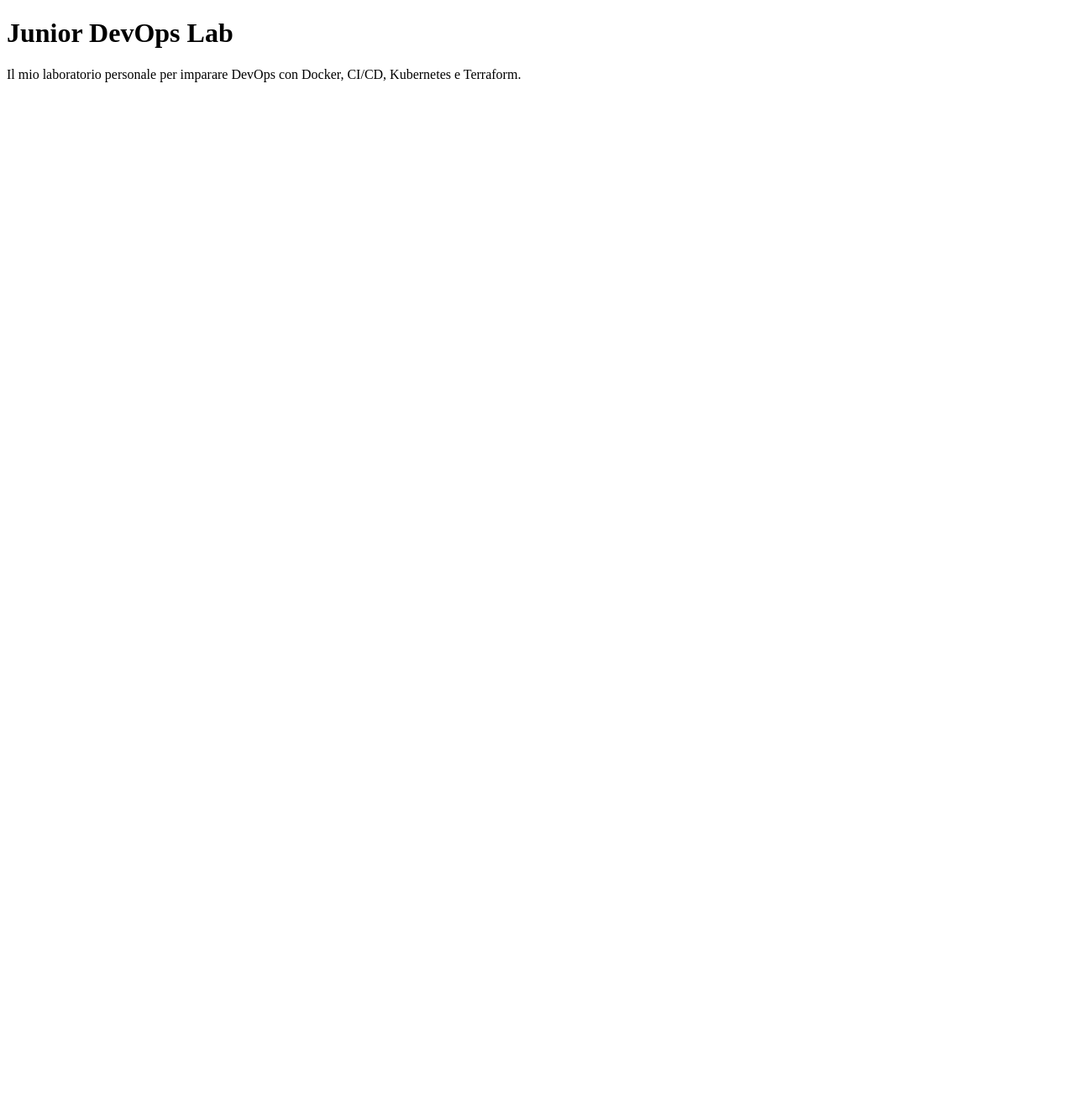
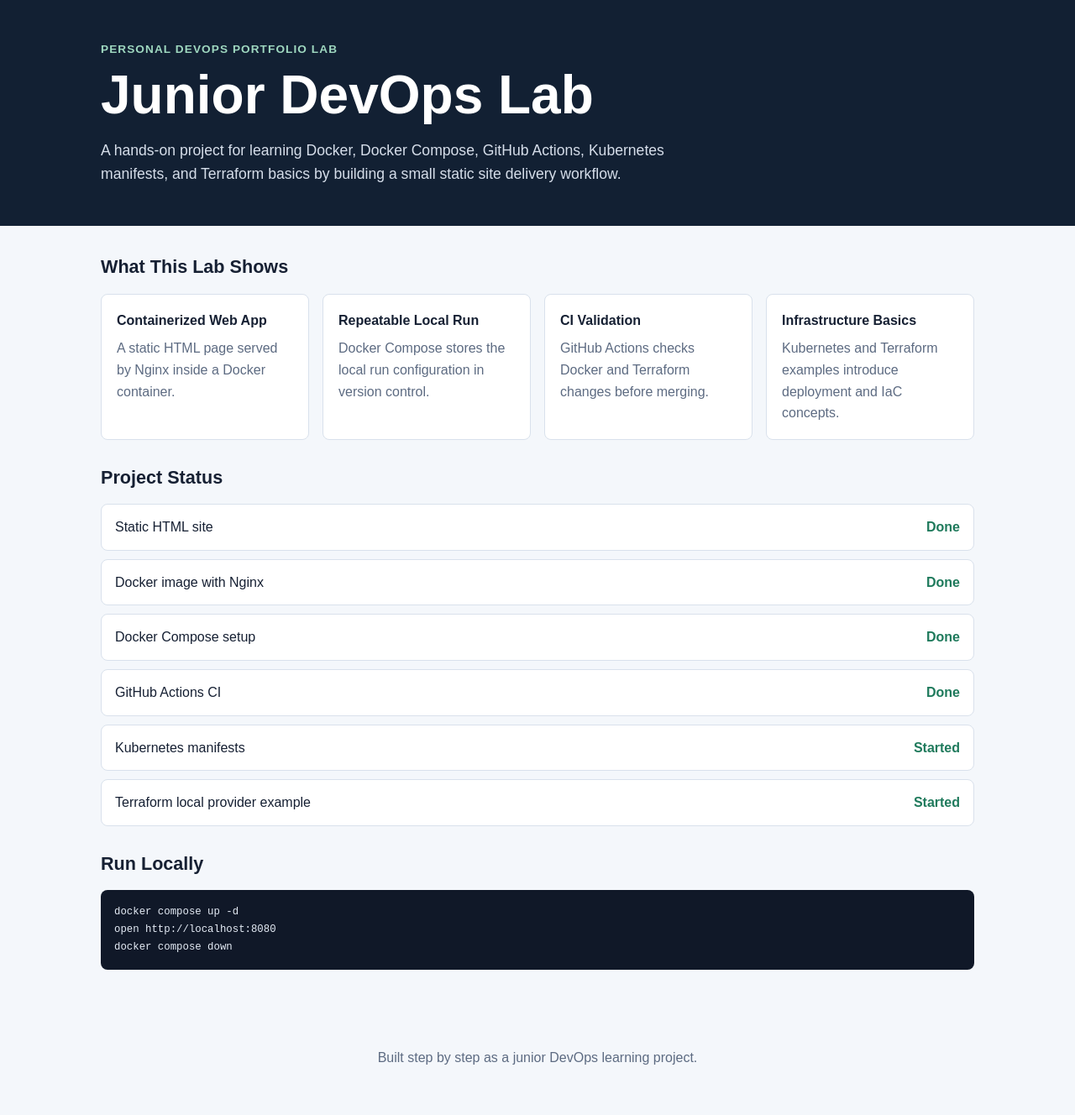
Before and after one commit to wizzarella/junior-devops-lab, a plain HTML site: page app/index.html in a window 1280 px wide. Shown: the whole page at 84% size. Before the commit the page ends 800 px from the top, so only its background shows below. Drawn offline with Linux system fonts and the light colour scheme.

Commit message:
Improve lab landing page

```diff
--- a/app/index.html
+++ b/app/index.html
@@ -1,12 +1,214 @@
 <!DOCTYPE html>
-<html lang="it">
+<html lang="en">
 <head>
   <meta charset="UTF-8">
   <meta name="viewport" content="width=device-width, initial-scale=1.0">
   <title>Junior DevOps Lab</title>
+  <style>
+    :root {
+      color-scheme: light;
+      --bg: #f4f7fb;
+      --surface: #ffffff;
+      --text: #162033;
+      --muted: #5d6b82;
+      --border: #d9e1ec;
+      --accent: #1f7a5c;
+      --accent-soft: #e7f4ef;
+      --code-bg: #101828;
+    }
+
+    * {
+      box-sizing: border-box;
+    }
+
+    body {
+      margin: 0;
+      font-family: Arial, Helvetica, sans-serif;
+      background: var(--bg);
+      color: var(--text);
+      line-height: 1.6;
+    }
+
+    header {
+      background: #122033;
+      color: #ffffff;
+      padding: 48px 20px;
+    }
+
+    .container {
+      width: min(1040px, calc(100% - 40px));
+      margin: 0 auto;
+    }
+
+    .eyebrow {
+      color: #9fd8c0;
+      font-size: 0.85rem;
+      font-weight: 700;
+      letter-spacing: 0.08em;
+      text-transform: uppercase;
+      margin: 0 0 10px;
+    }
+
+    h1 {
+      margin: 0;
+      font-size: clamp(2rem, 5vw, 4rem);
+      line-height: 1.05;
+    }
+
+    .intro {
+      max-width: 720px;
+      margin: 18px 0 0;
+      color: #d6deea;
+      font-size: 1.1rem;
+    }
+
+    main {
+      padding: 32px 0 48px;
+    }
+
+    section {
+      margin-bottom: 28px;
+    }
+
+    h2 {
+      font-size: 1.35rem;
+      margin: 0 0 14px;
+    }
+
+    .grid {
+      display: grid;
+      grid-template-columns: repeat(auto-fit, minmax(220px, 1fr));
+      gap: 16px;
+    }
+
+    .card {
+      background: var(--surface);
+      border: 1px solid var(--border);
+      border-radius: 8px;
+      padding: 18px;
+    }
+
+    .card h3 {
+      margin: 0 0 8px;
+      font-size: 1rem;
+    }
+
+    .card p {
+      margin: 0;
+      color: var(--muted);
+    }
+
+    .status-list {
+      display: grid;
+      gap: 10px;
+      padding: 0;
+      margin: 0;
+      list-style: none;
+    }
+
+    .status-list li {
+      display: flex;
+      justify-content: space-between;
+      gap: 16px;
+      background: var(--surface);
+      border: 1px solid var(--border);
+      border-radius: 8px;
+      padding: 14px 16px;
+    }
+
+    .done {
+      color: var(--accent);
+      font-weight: 700;
+      white-space: nowrap;
+    }
+
+    code {
+      background: var(--accent-soft);
+      color: var(--accent);
+      padding: 2px 6px;
+      border-radius: 4px;
+      font-size: 0.95em;
+    }
+
+    pre {
+      overflow-x: auto;
+      background: var(--code-bg);
+      color: #e5ecf6;
+      border-radius: 8px;
+      padding: 16px;
+      margin: 0;
+    }
+
+    pre code {
+      background: transparent;
+      color: inherit;
+      padding: 0;
+    }
+
+    footer {
+      color: var(--muted);
+      padding: 0 0 40px;
+      text-align: center;
+    }
+  </style>
 </head>
 <body>
-  <h1>Junior DevOps Lab</h1>
-  <p>Il mio laboratorio personale per imparare DevOps con Docker, CI/CD, Kubernetes e Terraform.</p>
+  <header>
+    <div class="container">
+      <p class="eyebrow">Personal DevOps Portfolio Lab</p>
+      <h1>Junior DevOps Lab</h1>
+      <p class="intro">
+        A hands-on project for learning Docker, Docker Compose, GitHub Actions,
+        Kubernetes manifests, and Terraform basics by building a small static site delivery workflow.
+      </p>
+    </div>
+  </header>
+
+  <main class="container">
+    <section>
+      <h2>What This Lab Shows</h2>
+      <div class="grid">
+        <article class="card">
+          <h3>Containerized Web App</h3>
+          <p>A static HTML page served by Nginx inside a Docker container.</p>
+        </article>
+        <article class="card">
+          <h3>Repeatable Local Run</h3>
+          <p>Docker Compose stores the local run configuration in version control.</p>
+        </article>
+        <article class="card">
+          <h3>CI Validation</h3>
+          <p>GitHub Actions checks Docker and Terraform changes before merging.</p>
+        </article>
+        <article class="card">
+          <h3>Infrastructure Basics</h3>
+          <p>Kubernetes and Terraform examples introduce deployment and IaC concepts.</p>
+        </article>
+      </div>
+    </section>
+
+    <section>
+      <h2>Project Status</h2>
+      <ul class="status-list">
+        <li><span>Static HTML site</span><span class="done">Done</span></li>
+        <li><span>Docker image with Nginx</span><span class="done">Done</span></li>
+        <li><span>Docker Compose setup</span><span class="done">Done</span></li>
+        <li><span>GitHub Actions CI</span><span class="done">Done</span></li>
+        <li><span>Kubernetes manifests</span><span class="done">Started</span></li>
+        <li><span>Terraform local provider example</span><span class="done">Started</span></li>
+      </ul>
+    </section>
+
+    <section>
+      <h2>Run Locally</h2>
+      <pre><code>docker compose up -d
+open http://localhost:8080
+docker compose down</code></pre>
+    </section>
+  </main>
+
+  <footer>
+    <p>Built step by step as a junior DevOps learning project.</p>
+  </footer>
 </body>
 </html>
```
